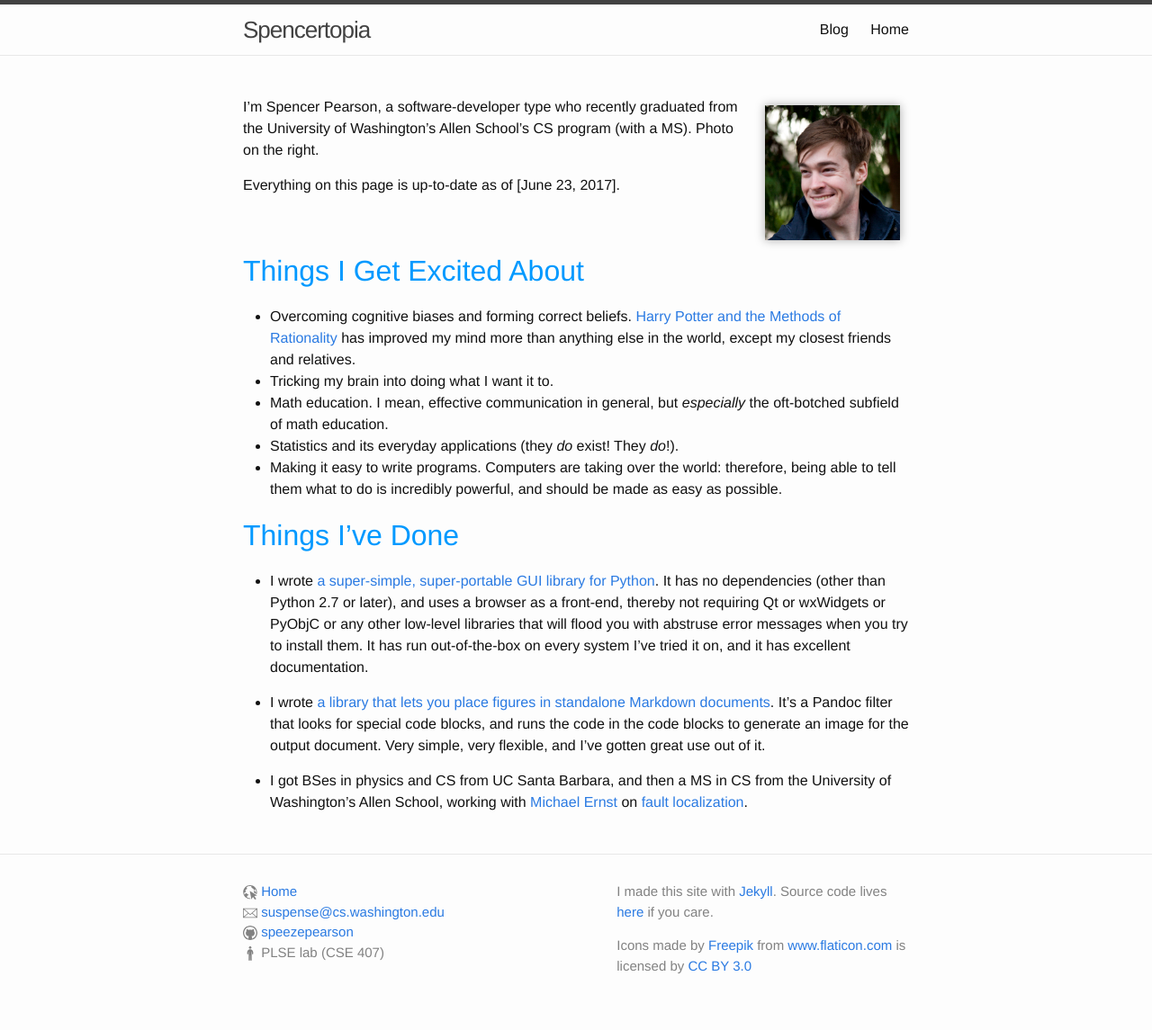
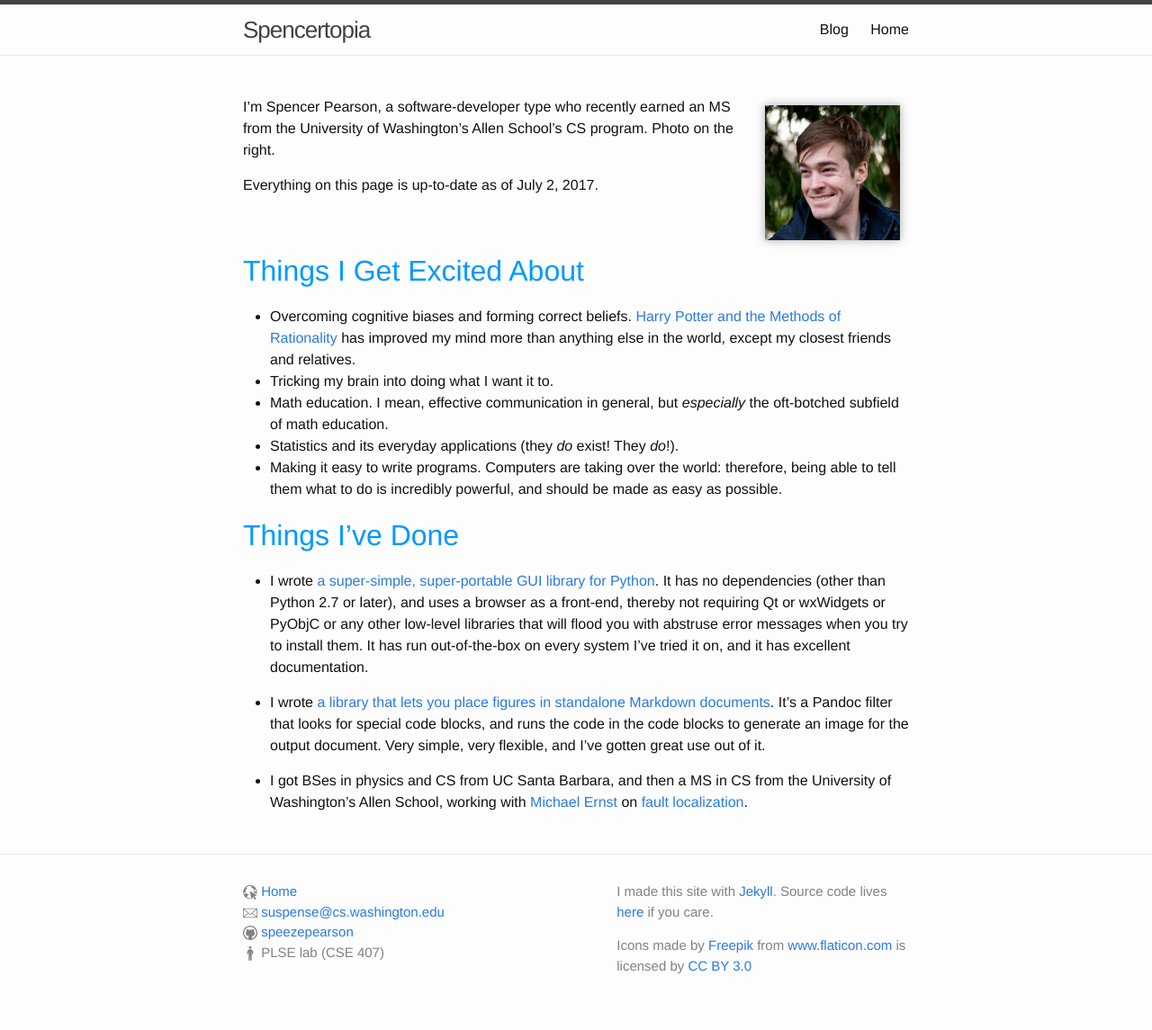
Before and after one commit to speezepearson/speezepearson.github.io, a Jekyll site: the page built from index.md, in a window 1280 px wide. Shown: the whole page at 90% size. Built offline with Jekyll 4.4.1, drawn with Linux system fonts in a browser that asks for light colours.

Commit message:
wording tweaks

```diff
--- a/index.md
+++ b/index.md
@@ -5,9 +5,9 @@ title: Home
 
 <img id="profile-picture" src="/resources/img/profile-picture.jpg" />
 
-I'm Spencer Pearson, a software-developer type who recently graduated from the University of Washington's Allen School's CS program (with a MS). Photo on the right.
+I'm Spencer Pearson, a software-developer type who recently earned an MS from the University of Washington's Allen School's CS program. Photo on the right.
 
-Everything on this page is up-to-date as of [June 23, 2017].
+Everything on this page is up-to-date as of July 2, 2017.
 
 <div style="clear:both"></div>
 
```
